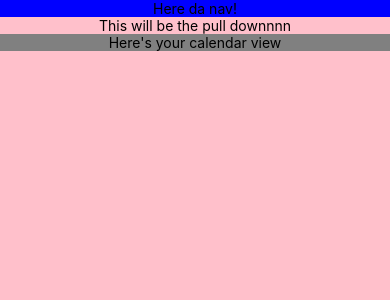
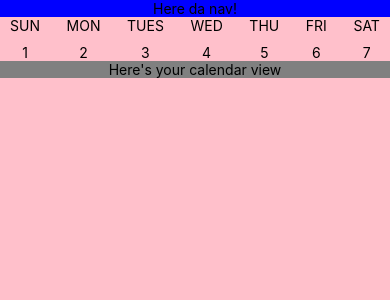
Before and after one commit to TFisch/calendar, a React Native app: screen / in a window 390 px wide. Shown: the top 300 px of the page. Built offline with nearby package versions, Linux system fonts and the light colour scheme.

Commit message:
add basic weekday layout styles

```diff
--- a/components/CalendarNav.js
+++ b/components/CalendarNav.js
@@ -5,12 +5,14 @@ import { useDrag } from 'react-use-gesture';
 import {
   Animated,
   PanResponder,
+  Easing,
   Text,
   View,
   StyleSheet,
   Button,
   SafeAreaView
 } from 'react-native';
+import WeekView from './WeekView';
 
 class CalendarNav extends Component {
   componentWillMount() {
@@ -46,7 +48,8 @@ class CalendarNav extends Component {
         if (dy > 0 && Math.abs(dy) < 200) {
           Animated.timing(this.animatedValue, {
             duration,
-            toValue: startValue
+            toValue: startValue,
+            easing: Easing.in(Easing.elastic(1))
           }).start();
         } else {
           //render calendar
@@ -73,7 +76,7 @@ class CalendarNav extends Component {
         {...this.panResponder.panHandlers}
         style={[styles.container, animatedStyle]}
       >
-        <Text>This will be the pull downnnn</Text>
+        <WeekView />
       </Animated.View>
     );
   }
@@ -83,7 +86,8 @@ const styles = StyleSheet.create({
   container: {
     backgroundColor: 'pink',
     alignItems: 'center',
-    height: '100'
+    height: '100',
+    width: '100%'
   }
 });
 
--- /dev/null
+++ b/components/WeekView.js
@@ -0,0 +1,54 @@
+import React from 'react';
+import { StyleSheet, Text, View } from 'react-native';
+
+export default function WeekView() {
+  return (
+    <View style={styles.container}>
+      <View style={styles.weekDayBlock}>
+        <Text style={styles.weekDayCopy}>SUN</Text>
+        <Text style={styles.weekDateNumCopy}>1</Text>
+      </View>
+      <View style={styles.weekDayBlock}>
+        <Text style={styles.weekDayCopy}>MON</Text>
+        <Text style={styles.weekDateNumCopy}>2</Text>
+      </View>
+      <View style={styles.weekDayBlock}>
+        <Text style={styles.weekDayCopy}>TUES</Text>
+        <Text style={styles.weekDateNumCopy}>3</Text>
+      </View>
+      <View style={styles.weekDayBlock}>
+        <Text style={styles.weekDayCopy}>WED</Text>
+        <Text style={styles.weekDateNumCopy}>4</Text>
+      </View>
+      <View style={styles.weekDayBlock}>
+        <Text style={styles.weekDayCopy}>THU</Text>
+        <Text style={styles.weekDateNumCopy}>5</Text>
+      </View>
+      <View style={styles.weekDayBlock}>
+        <Text style={styles.weekDayCopy}>FRI</Text>
+        <Text style={styles.weekDateNumCopy}>6</Text>
+      </View>
+      <View style={styles.weekDayBlock}>
+        <Text style={styles.weekDayCopy}>SAT</Text>
+        <Text style={styles.weekDateNumCopy}>7</Text>
+      </View>
+    </View>
+  );
+}
+
+const styles = StyleSheet.create({
+  container: {
+    flexDirection: 'row',
+    justifyContent: 'space-between',
+    width: '100%',
+    paddingLeft: '10px',
+    paddingRight: '10px'
+  },
+  weekDayBlock: {},
+  weekDayCopy: {
+    paddingBottom: '10px'
+  },
+  weekDateNumCopy: {
+    textAlign: 'center'
+  }
+});
```
